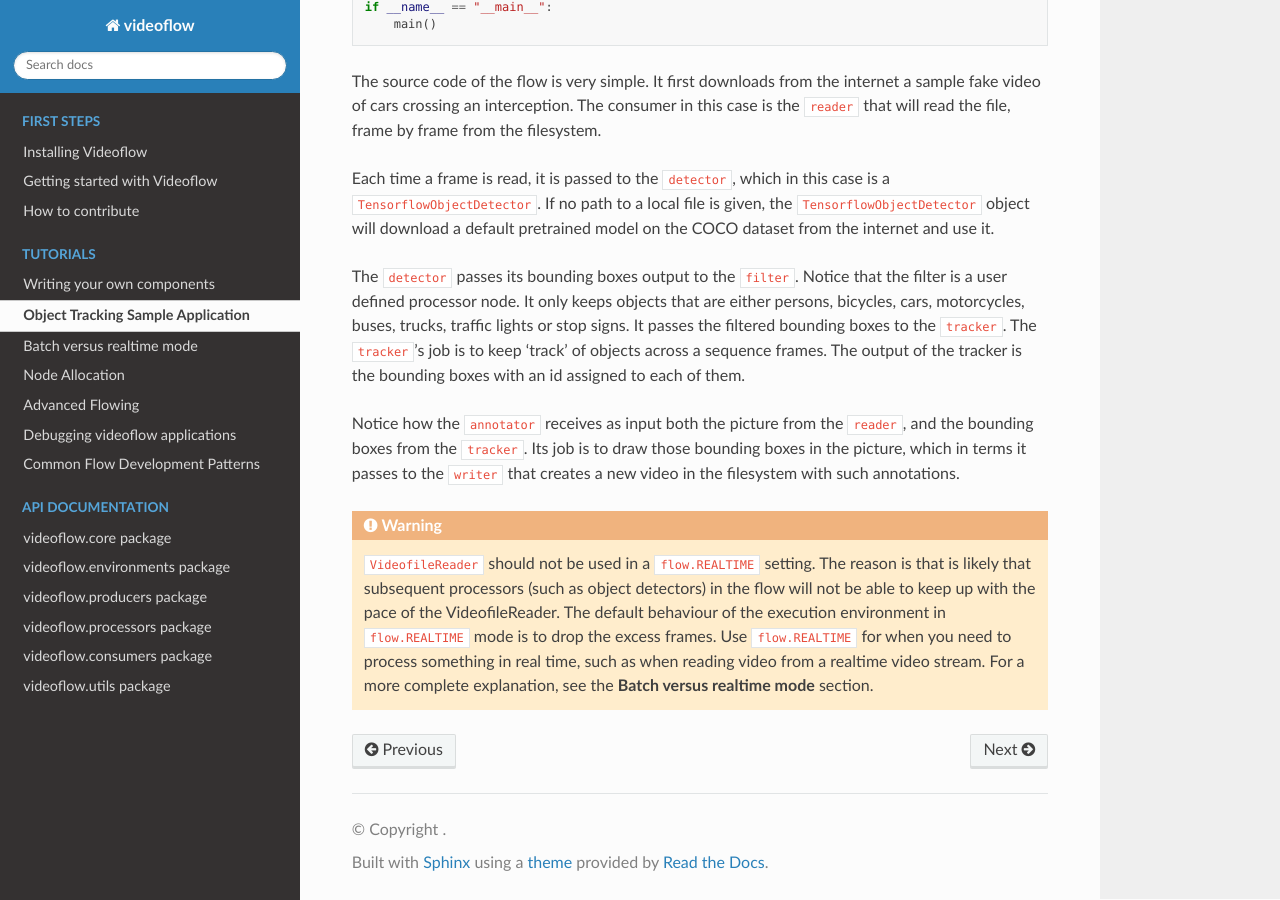
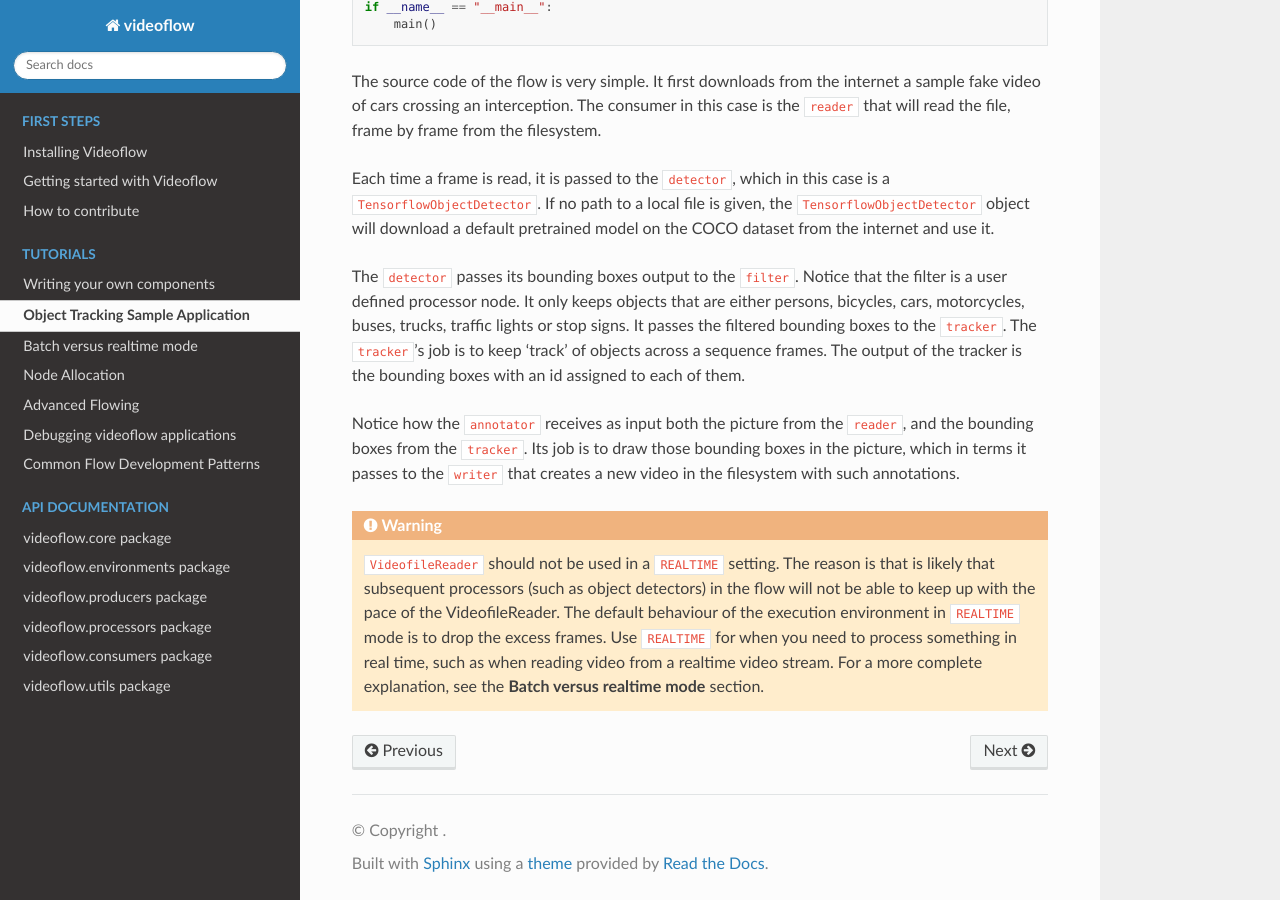
Before and after one commit to videoflow/videoflow, a Sphinx documentation site: the page built from docs/source/user-documentation/object-tracking-sample-application.rst, in a window 1280 px wide and 900 px high, scrolled down 1179 px. Built offline with Sphinx 7.4.7 and the Read the Docs theme 2.0.0, drawn with Linux system fonts in a browser that asks for light colours.

Commit message:
Update object-tracking-sample-application.rst

```diff
--- a/docs/source/user-documentation/object-tracking-sample-application.rst
+++ b/docs/source/user-documentation/object-tracking-sample-application.rst
@@ -82,10 +82,10 @@ Notice how the ``annotator`` receives as input both the picture from the ``reade
 boxes from the ``tracker``. Its job is to draw those bounding boxes in the picture, which in terms
 it passes to the ``writer`` that creates a new video in the filesystem with such annotations.
 
-.. warning:: ``VideofileReader`` should not be used in a ``flow.REALTIME`` setting.
+.. warning:: ``VideofileReader`` should not be used in a ``REALTIME`` setting.
     The reason is that is likely that subsequent processors (such as object detectors)
     in the flow will not be able to keep up with the pace of the VideofileReader.
-    The default behaviour of the execution environment in ``flow.REALTIME`` mode is to
-    drop the excess frames.  Use ``flow.REALTIME`` for when you need to process
+    The default behaviour of the execution environment in ``REALTIME`` mode is to
+    drop the excess frames.  Use ``REALTIME`` for when you need to process
     something in real time, such as when reading video from a realtime video stream.
     For a more complete explanation, see the **Batch versus realtime mode** section.
```
